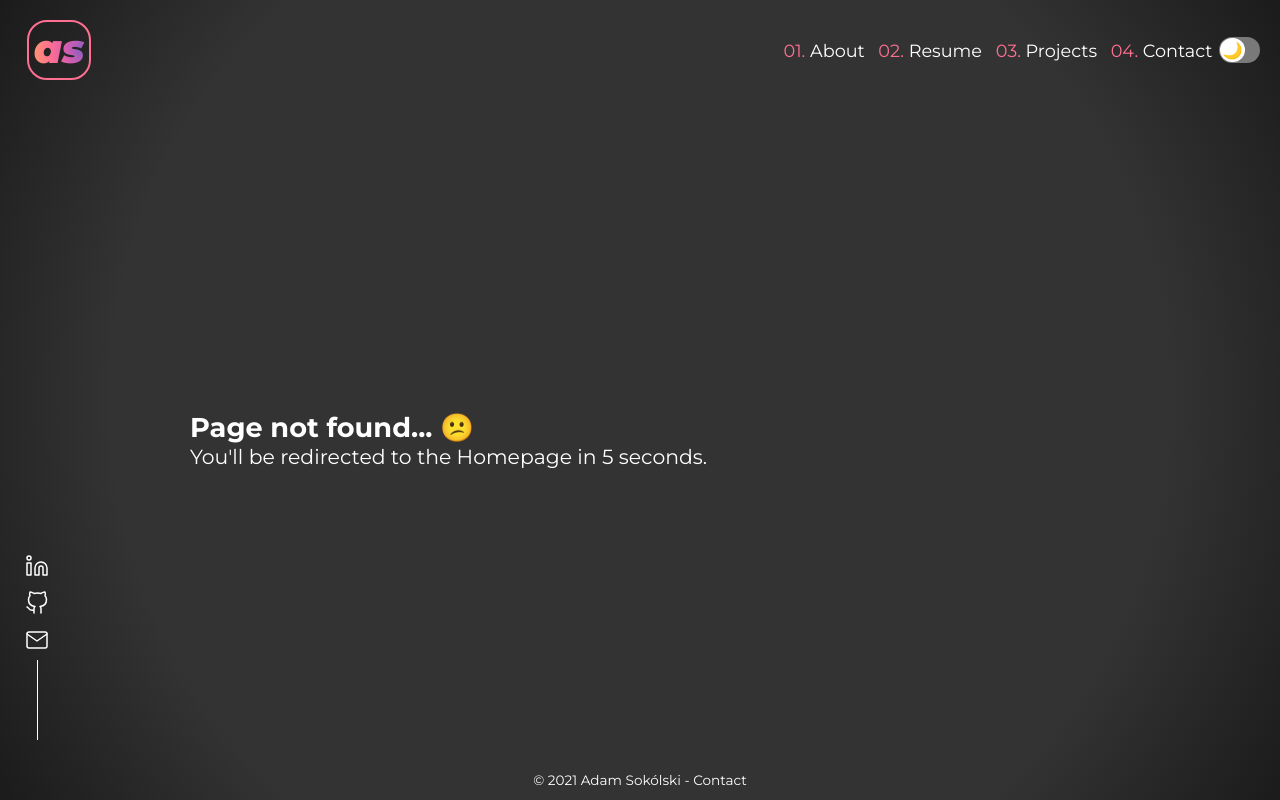
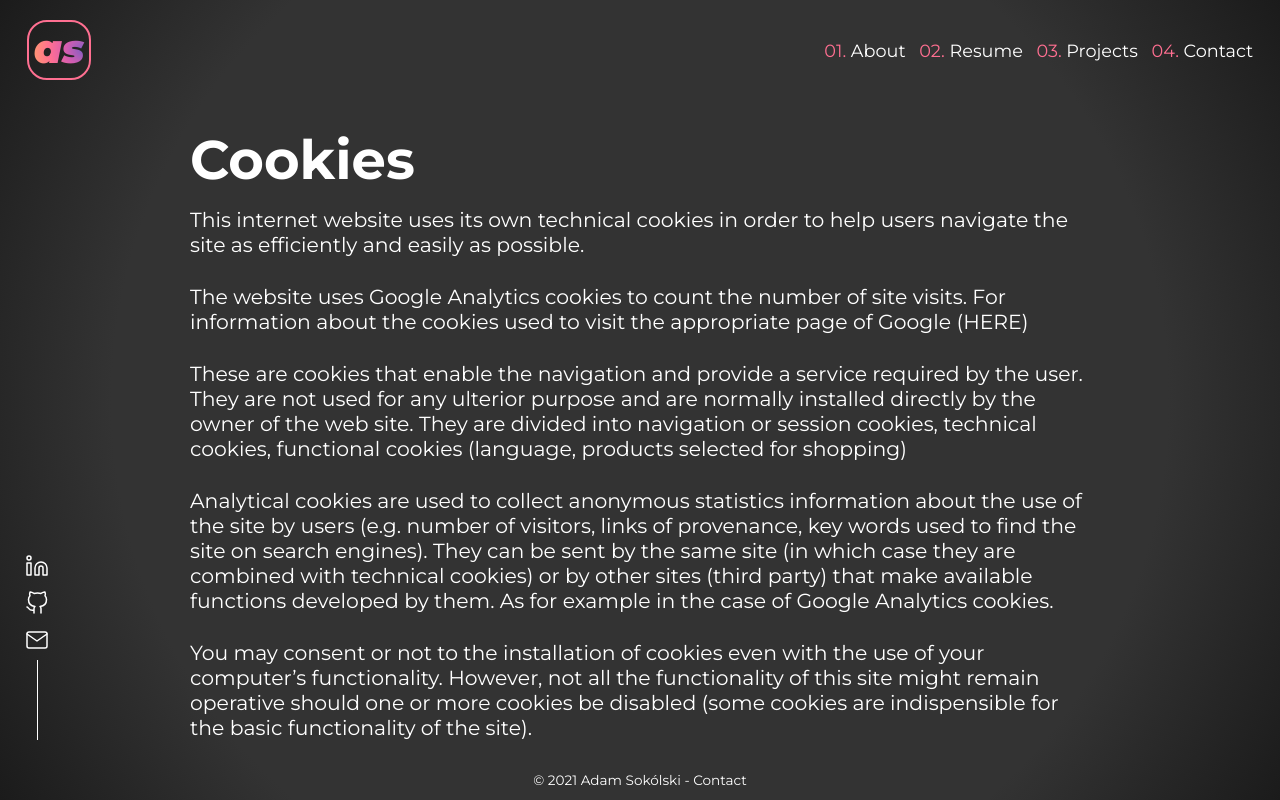
Before and after one commit to adamsokolski/adamsokolski.pl, a Next.js app: page /privacy in a window 1280 px wide. Before the commit this address had no page. Built offline with nearby package versions, Linux system fonts and the light colour scheme.

Commit message:
✨ Add privacy

```diff
--- a/components/Header.js
+++ b/components/Header.js
@@ -1,7 +1,6 @@
 import { motion } from "framer-motion";
 import Link from "next/link";
 import Logo from "./Logo";
-import Toggle from "./Toggle";
 
 const Header = () => {
   return (
@@ -27,7 +26,6 @@ const Header = () => {
           <span>04.</span> Contact
         </a>
       </Link>
-      <Toggle />
     </header>
   );
 };
--- /dev/null
+++ b/pages/privacy.js
@@ -0,0 +1,47 @@
+import Link from "next/link";
+
+const Privacy = () => {
+  return (
+    <>
+      <h2>Cookies</h2>
+      <p>
+        This internet website uses its own technical cookies in order to help
+        users navigate the site as efficiently and easily as possible.{" "}
+      </p>
+      <p>
+        The website uses Google Analytics cookies to count the number of site
+        visits. For information about the cookies used to visit the appropriate
+        page of Google (
+        <Link href="https://www.google.com/policies/technologies/types/">
+          <a>HERE</a>
+        </Link>
+        ){" "}
+      </p>
+      <p>
+        These are cookies that enable the navigation and provide a service
+        required by the user. They are not used for any ulterior purpose and are
+        normally installed directly by the owner of the web site. They are
+        divided into navigation or session cookies, technical cookies,
+        functional cookies (language, products selected for shopping){" "}
+      </p>
+      <p>
+        Analytical cookies are used to collect anonymous statistics information
+        about the use of the site by users (e.g. number of visitors, links of
+        provenance, key words used to find the site on search engines). They can
+        be sent by the same site (in which case they are combined with technical
+        cookies) or by other sites (third party) that make available functions
+        developed by them. As for example in the case of Google Analytics
+        cookies.
+      </p>
+      <p>
+        You may consent or not to the installation of cookies even with the use
+        of your computer’s functionality. However, not all the functionality of
+        this site might remain operative should one or more cookies be disabled
+        (some cookies are indispensible for the basic functionality of the
+        site).{" "}
+      </p>
+    </>
+  );
+};
+
+export default Privacy;
--- a/styles/globals.css
+++ b/styles/globals.css
@@ -105,6 +105,7 @@ main h3 {
 }
 main p {
   font-size: 1.5rem;
+  margin: 1rem 0;
 }
 
 /* Footer */
```
Also changed, not shown: pages/contact/index.js (+15 -1 lines).
